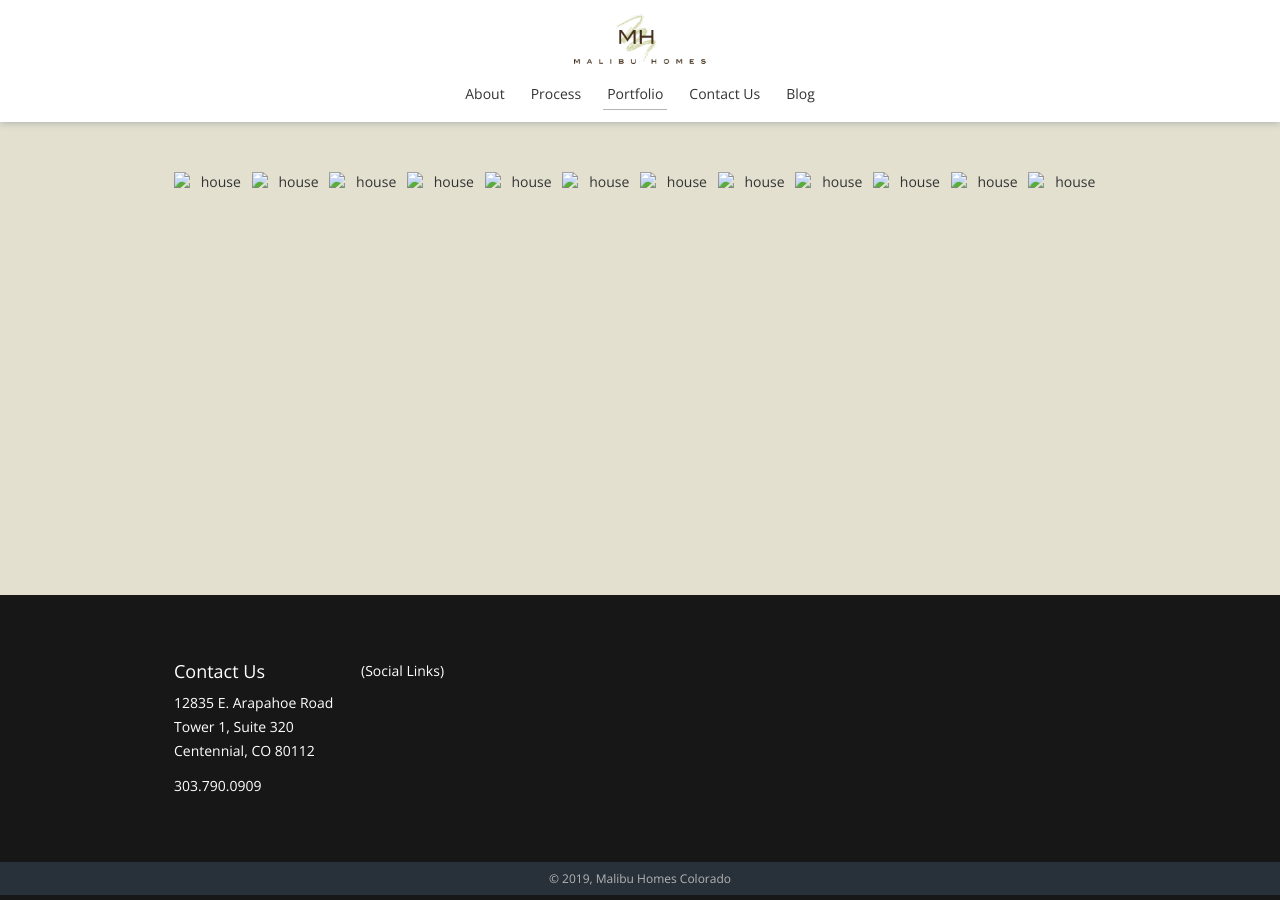
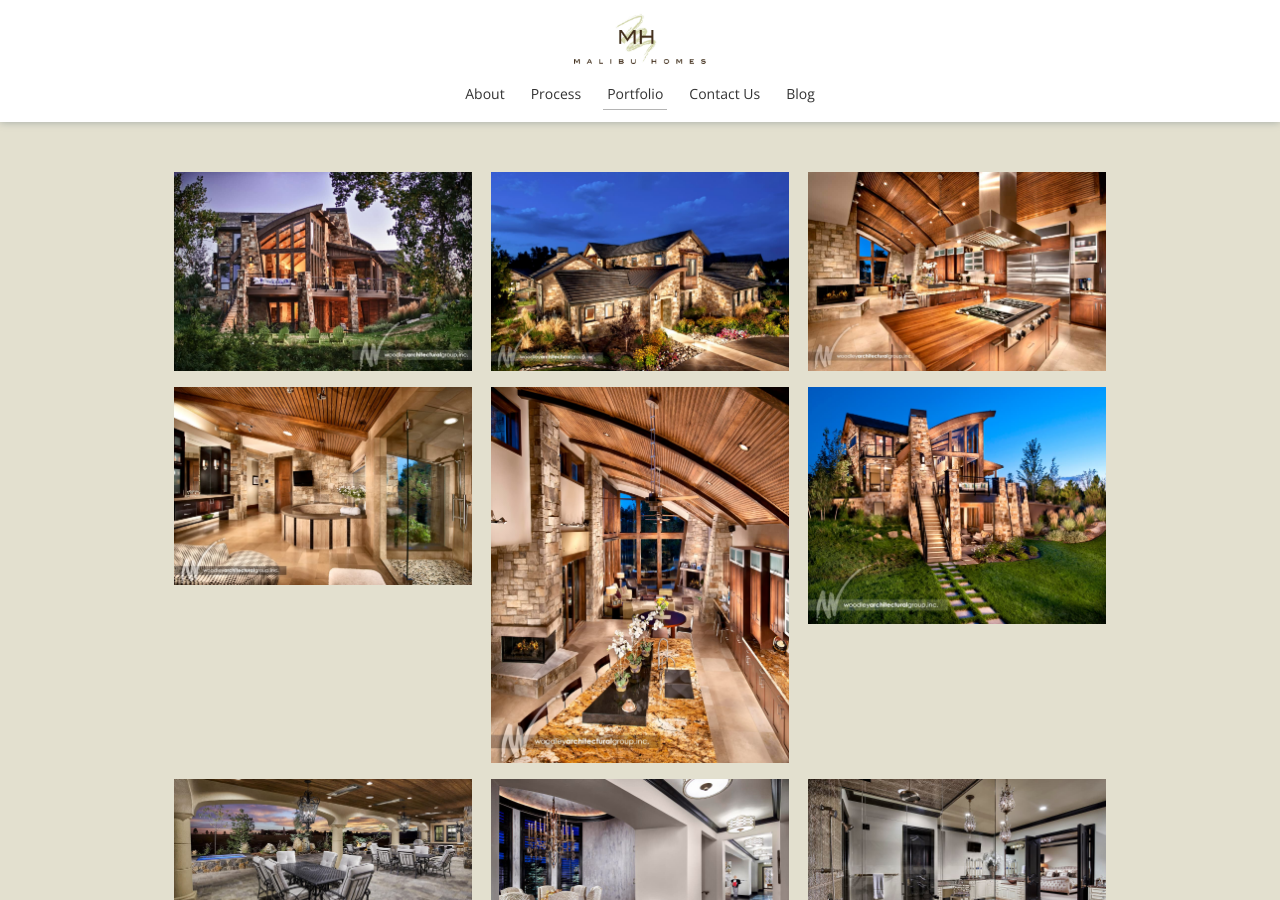
Before and after one commit to jdalton308/malibuhomes-cms, a Jekyll site: the page built from portfolio.html, in a window 1280 px wide and 900 px high. Built offline with Jekyll 4.4.1, drawn with Linux system fonts in a browser that asks for light colours.

Commit message:
General: Images added throughout site

```diff
--- a/about.html
+++ b/about.html
@@ -21,7 +21,7 @@ permalink: /about/
   <section class="section-cta section-grey">
     <div class="wrapper">
       <h2>Get Started Today</h2>
-      <a href="#" class="btn-outline btn btn-light">Contact Us</a>
+      <a href="/contact/" class="btn-outline btn btn-light">Contact Us</a>
     </div>
   </section>
 </main>
--- a/portfolio.html
+++ b/portfolio.html
@@ -8,18 +8,11 @@ permalink: /portfolio/
 <main class="main-portfolio">
   <section class="section-portfolio section-brown">
     <div class="wrapper portfolio-wrapper">
-      <img src="/static/tail.png" alt="house" class="portfolio-img">
-      <img src="/static/tail.png" alt="house" class="portfolio-img">
-      <img src="/static/tail.png" alt="house" class="portfolio-img">
-      <img src="/static/tail.png" alt="house" class="portfolio-img">
-      <img src="/static/tail.png" alt="house" class="portfolio-img">
-      <img src="/static/tail.png" alt="house" class="portfolio-img">
-      <img src="/static/tail.png" alt="house" class="portfolio-img">
-      <img src="/static/tail.png" alt="house" class="portfolio-img">
-      <img src="/static/tail.png" alt="house" class="portfolio-img">
-      <img src="/static/tail.png" alt="house" class="portfolio-img">
-      <img src="/static/tail.png" alt="house" class="portfolio-img">
-      <img src="/static/tail.png" alt="house" class="portfolio-img">
+
+      {% for photo in site.data.portfolio %}
+        <img src="{{photo.src | relative_url}}" alt="Malibu Homes house photo" class="portfolio-img">
+      {% endfor %}
+
     </div>
   </section>
 </main>
```
Also changed, not shown: _data/portfolio.yml (added, +13 -0 lines), _layouts/home.html (+6 -6 lines), assets/images/Woodley-Arc-House-006-copy-No-Logo.jpeg (added), assets/images/habitat-600.jpg (added), assets/images/habitat-volunteers.jpg (added), assets/images/malibu-home.jpg (added), assets/images/malibu-home10.jpg (added), assets/images/malibu-home11.jpg (added), assets/images/malibu-home12.jpg (added), assets/images/malibu-home13.jpg (added), assets/images/malibu-home14.jpg (added), assets/images/malibu-home15.jpg (added), assets/images/malibu-home2.jpg (added), assets/images/malibu-home20.jpg (added), 4 more files.
